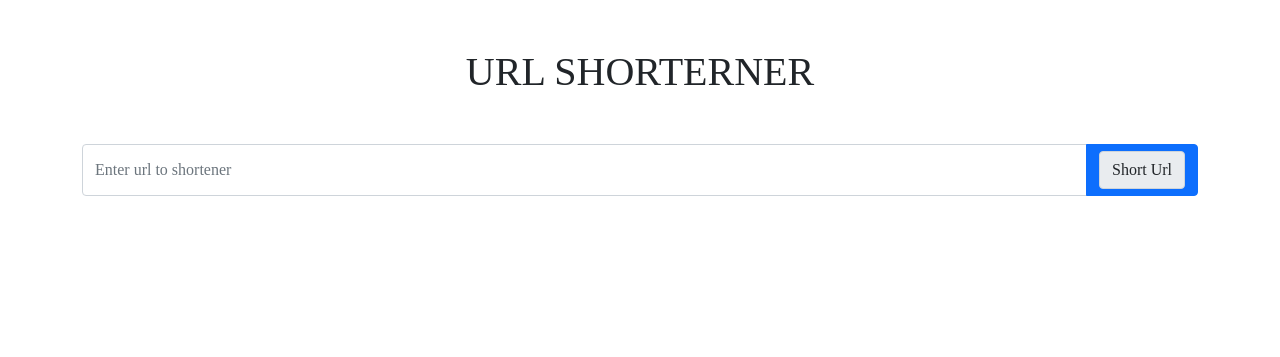
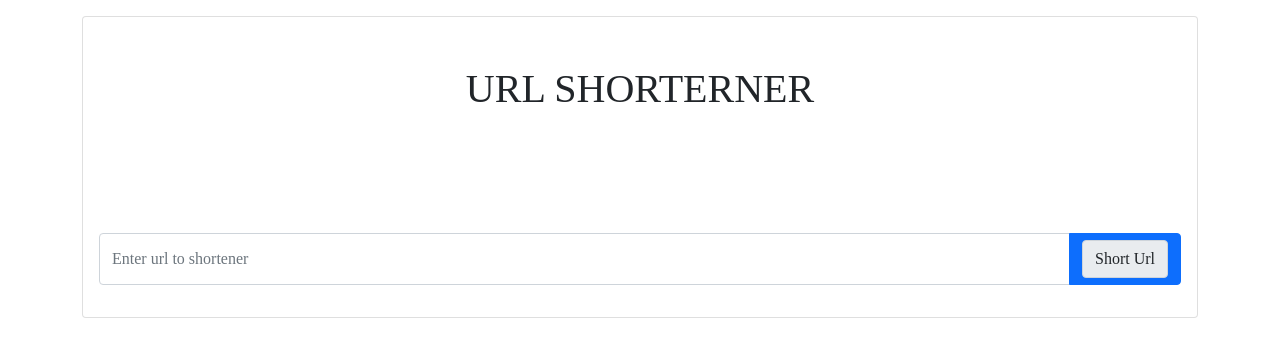
Before and after one commit to nazirumar/100-Django-Projects-For-Beginners-to-Boost-your-Django-Learning, a Django app: page / in a window 1280 px wide. Shown: the top 357 px of the page. Run offline with Django 5.2, Linux system fonts and the light colour scheme; some libraries are stand-ins or nearby versions; some web fonts are replaced.

Commit message:
shorterner

```diff
--- a/urlshortener/app/views.py
+++ b/urlshortener/app/views.py
@@ -18,6 +18,7 @@ def index(request):
             shorturls = shorturl(original_url)
         shorturls = shorturl('https//')
     context = {
-        'shorturls':shorturls
+        'shorturls':shorturls,
+        'original_url':original_url
     }
     return render(request, 'index.html', context)
--- a/urlshortener/templates/index.html
+++ b/urlshortener/templates/index.html
@@ -5,7 +5,7 @@
 <head>
     <meta charset="UTF-8">
     <meta name="viewport" content="width=device-width, initial-scale=1.0">
-    <title>Document</title>
+    <title>Shortener Url</title>
     <link href="https://cdn.jsdelivr.net/npm/bootstrap@5.0.2/dist/css/bootstrap.min.css" rel="stylesheet"
         integrity="sha384-EVSTQN3/azprG1Anm3QDgpJLIm9Nao0Yz1ztcQTwFspd3yD65VohhpuuCOmLASjC" crossorigin="anonymous">
         <link rel="preconnect" href="https://fonts.googleapis.com">
@@ -22,7 +22,10 @@
 </head>
 
 <body>
+
     <div class="container mt-3 bellefair-regular">
+        <div class="card">
+            <div class="card-title">
                 <div class="text-center m-5">
                     <h1>URL SHORTERNER</h1>
                                 <!-- <img src="{% static 'image/url-image.png' %}" width="500" alt=""> -->
@@ -35,11 +38,17 @@
                                 <p>
                                     Copy the short link and share it in messages, texts, posts, websites and other locations.
                                 </p>
+                                <h1>
+                                  Long URL: <a href="{{original_url}}" target="_blank">{{original_url}}</a>
+                                </h1>
+
                             </section>
                             {% else %}
 
                             {% endif %}
 
+            </div>
+            <div class="card-body">
                 <form action="" method="post" class="mt-5">
                     {% csrf_token %}
                     <div class="input-group">
@@ -52,6 +61,18 @@
                             {% endif %}
                     </div>
                 </form>
+        <div class="text-center">
+{% if shorturls %}
+<button type="button" class="btn btn-primary mt-3"><a href="/" class="text-light">Shorten another URL</a></button>
+{% else %}
+<p></p>
+{% endif %}
+        </div>
+
+            </div>
+        </div>
+
+
     </div>
     <script>
         function copy_data(containerid) {
```
Lines whose indentation alone changed are shown as unchanged.
